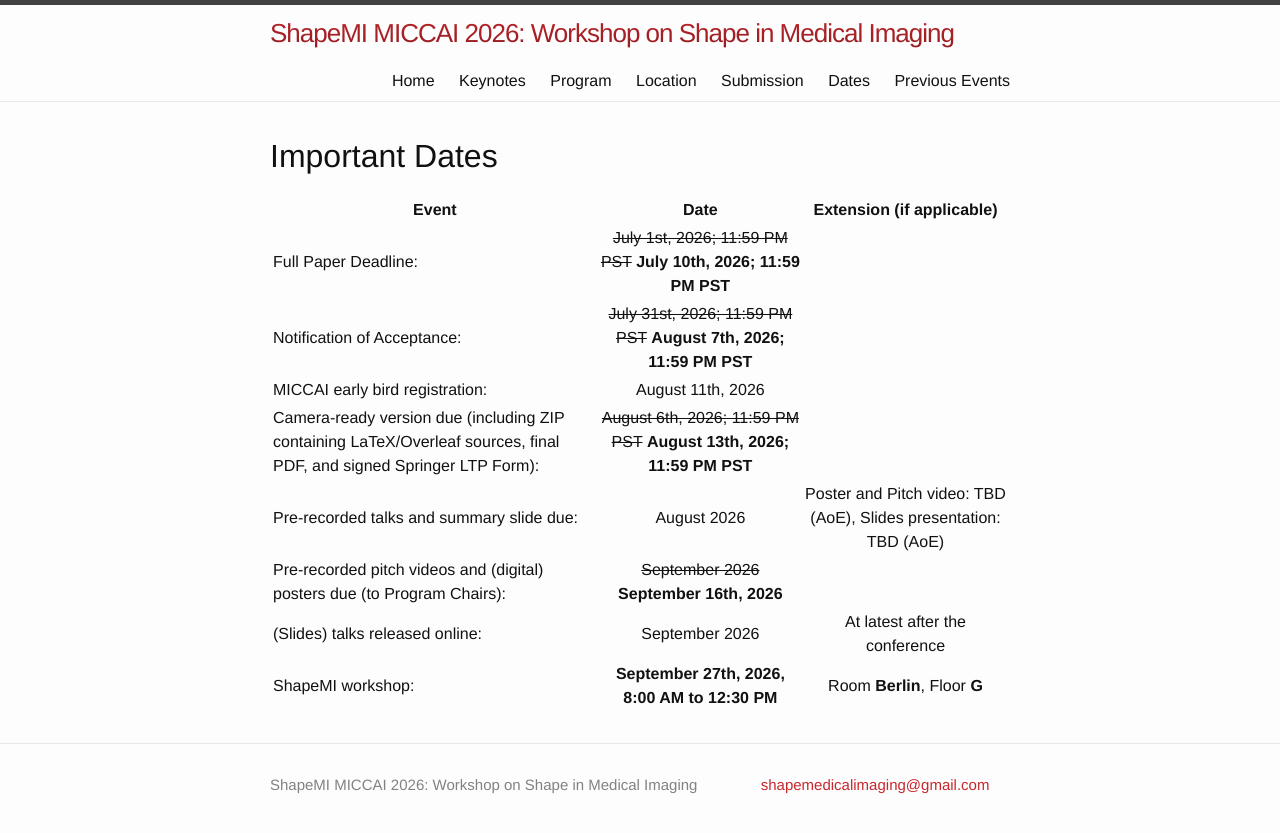
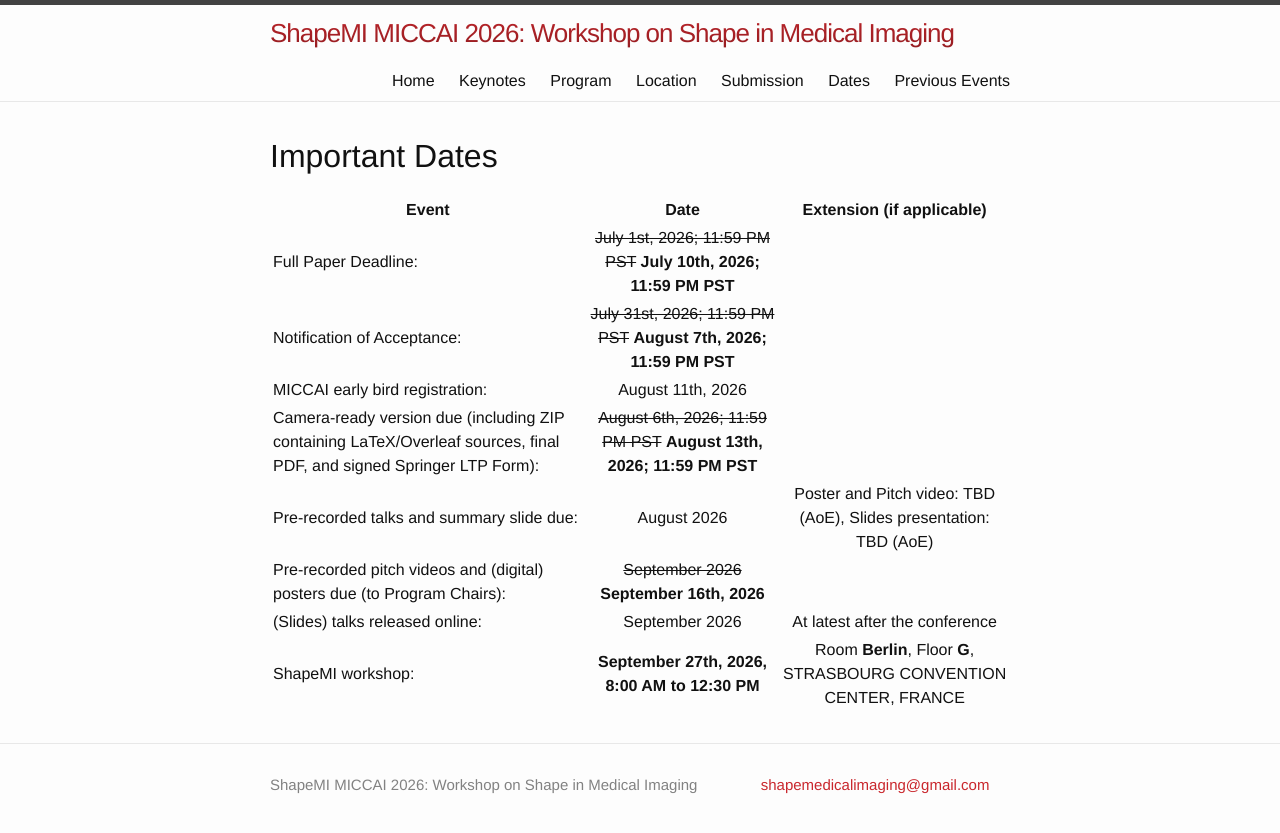
Before and after one commit to shapemi/shapemi.github.io, a Jekyll site: the page built from dates/index.md, in a window 1280 px wide. Shown: the top 833 px of the page. Built offline with Jekyll 4.4.1, drawn with Linux system fonts in a browser that asks for light colours.

Commit message:
Add venue information for ShapeMI workshop
Updated location details for the ShapeMI workshop.

```diff
--- a/dates/index.md
+++ b/dates/index.md
@@ -16,4 +16,4 @@ order: 5
 | Pre-recorded talks and summary slide due: | August 2026 | Poster and Pitch video: TBD (AoE), Slides presentation: TBD (AoE) |
 | Pre-recorded pitch videos and (digital) posters due (to Program Chairs): | ~~September 2026~~ **September 16th, 2026** | |
 | (Slides) talks released online: | September 2026 | At latest after the conference |
-| ShapeMI workshop: | **September 27th, 2026, 8:00 AM to 12:30 PM** | Room **Berlin**, Floor **G** |
+| ShapeMI workshop: | **September 27th, 2026, 8:00 AM to 12:30 PM** | Room **Berlin**, Floor **G**, STRASBOURG CONVENTION CENTER, FRANCE |
```
